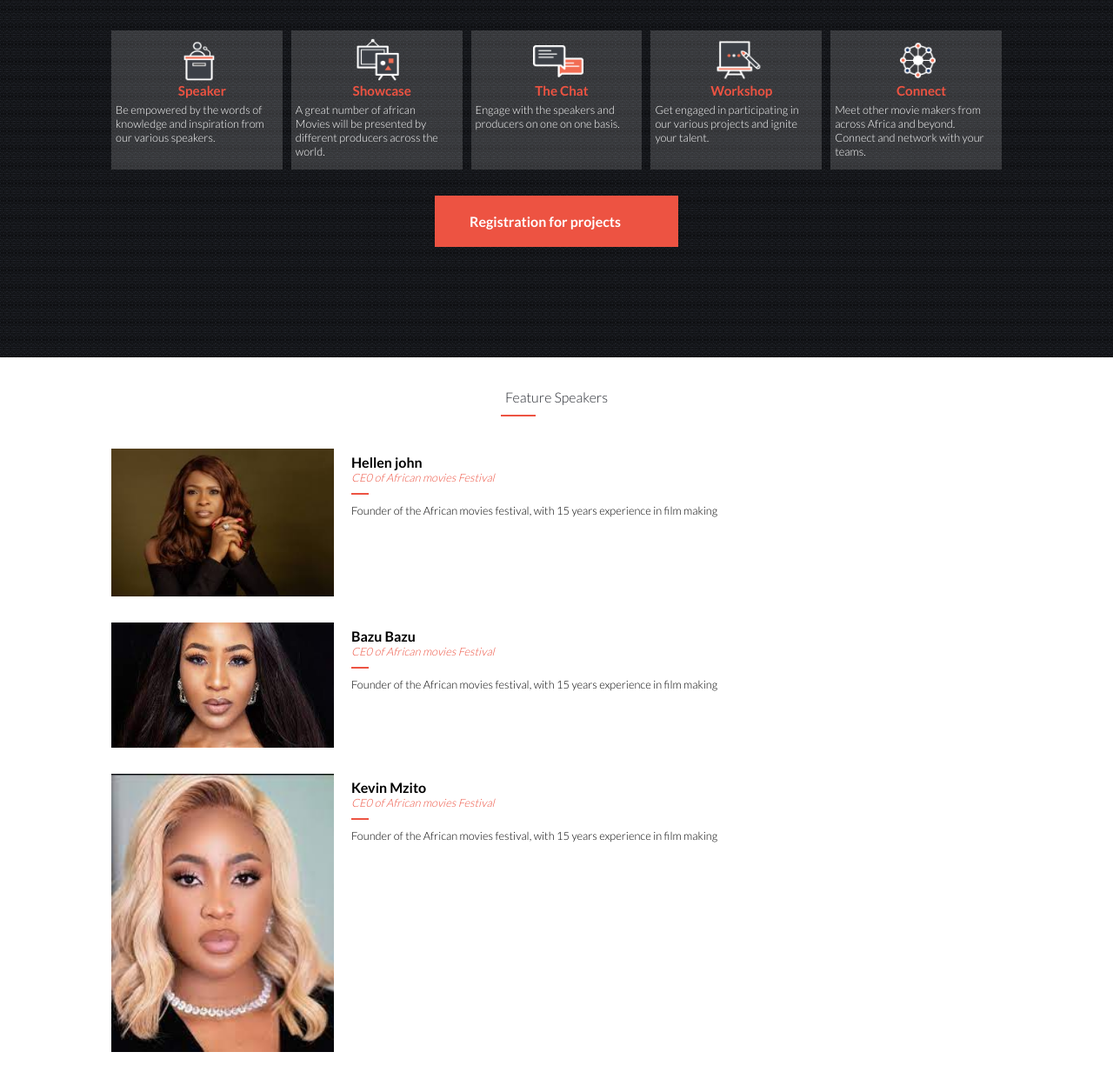
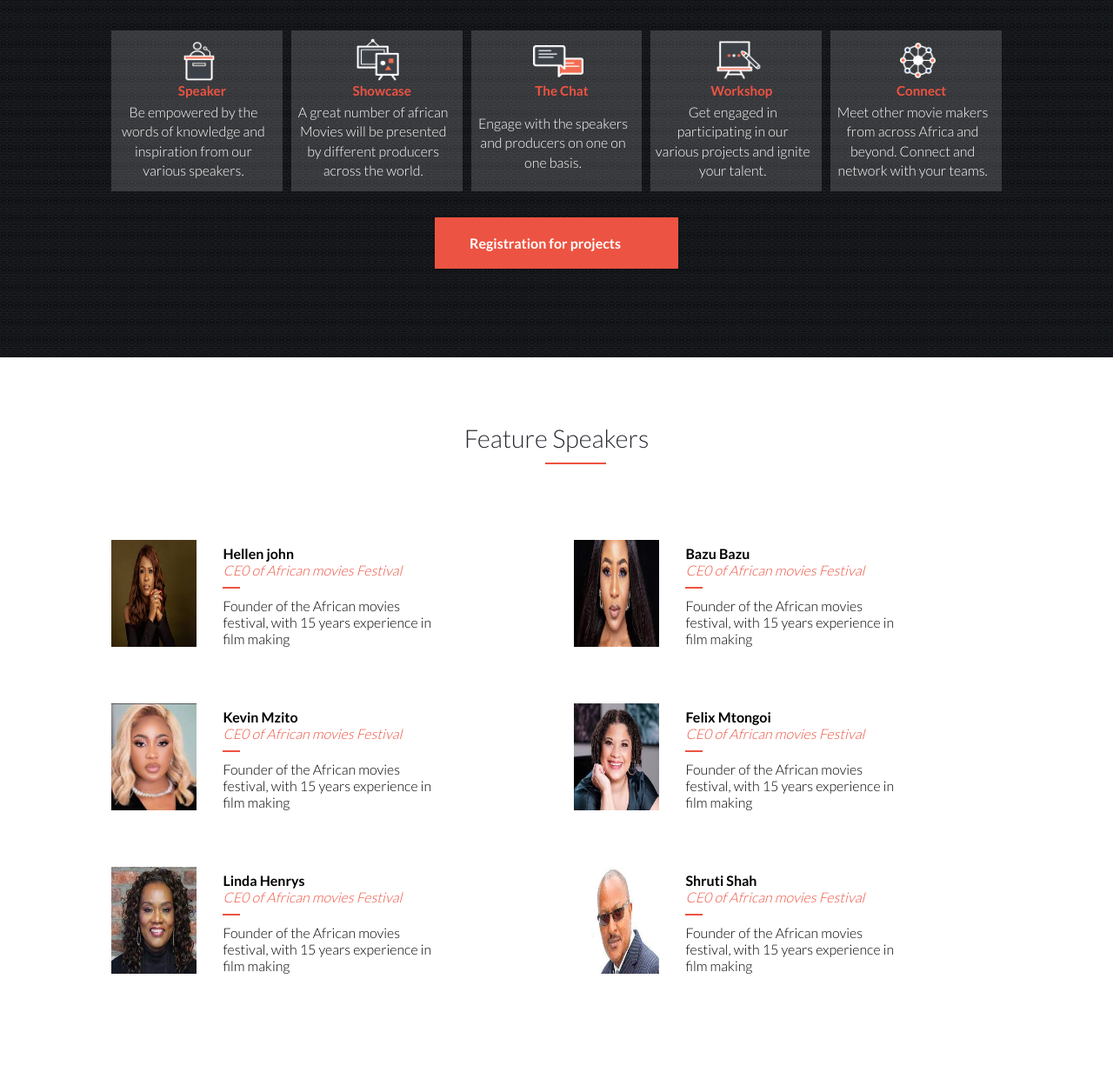
Before and after one commit to Jessekay/AMS, a website: page index.html in a window 1280 px wide. Shown: the part 1027-2260 px from the top of the page at 87% size. Drawn offline with Linux system fonts and the light colour scheme.

Commit message:
styled speakers section

```diff
--- a/styles/desktop.css
+++ b/styles/desktop.css
@@ -212,4 +212,79 @@
         flex-direction: column;
         align-items: center;
       }
+
+      .box-content {
+        flex-basis: fit-content;
+        display: flex;
+        align-items: center;
+        justify-content: center;
+      }
+
+      .reveal br {
+        display: none;
+      }
+
+      .box-content h3 br {
+        display: none;
+      }
+
+      .box-content p {
+        font-size: 1rem;
+        line-height: 1.4rem;
+        text-align: center;
+      }
+
+      .reg {
+        display: flex;
+        align-items: center;
+        justify-content: center;
+        margin-top: 30px;
+        margin-bottom: 20px;
+      }
+
+      .register-btn {
+        display: flex;
+        background: #ed5342;
+        padding: 20px 40px;
+      }
+
+      .speakers h2 {
+        margin-top: 60px;
+        font-size: 1.8rem;
+        color: #272a31;
+      }
+
+      .speakers .line {
+        width: 70px;
+        left: 49%;
+      }
+
+      .speaker-area {
+        display: grid;
+        grid-template-columns: repeat(2, 1fr);
+        grid-template-rows: repeat(3, 1fr);
+        grid-column-gap: 40px;
+        grid-row-gap: 35px;
+        margin-top: 90px;
+      }
+
+      .col-2 {
+        width: 50%;
+      }
+
+      .speakers-detail {
+        gap: 10px;
+      }
+
+      .speakers-detail .image {
+        width: 20%;
+      }
+
+      .speakers-detail .col-2 h3 {
+        font-size: 1rem;
+      }
+
+      .col-2 p {
+        font-size: 1rem;
+      }
 }
```
